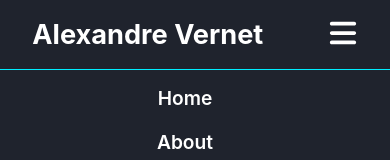
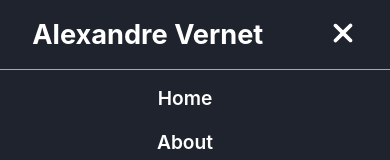
Before and after one commit to Alexandre-Vernet/portfolio, a React (Create React App) app: page / in a window 390 px wide. Both pictures are taken after a click on the element 342 px from the left and 34 px from the top of the page. Shown: the top 160 px of the page. Built offline with nearby package versions, Linux system fonts and the light colour scheme.

Commit message:
feat(responsive): Add XMark icon

```diff
--- a/src/components/Header/Header.js
+++ b/src/components/Header/Header.js
@@ -5,11 +5,13 @@ import { useTranslation } from "react-i18next";
 import i18next from "i18next";
 import fr from "../../images/png/flags/fr.png";
 import en from "../../images/png/flags/en.png";
+import XMark from "../../images/svg/XMark";
 
 const Header = () => {
     const { t } = useTranslation('common');
     const [scrollPosition, setScrollPosition] = useState(0);
     const [width, setWidth] = useState(window.innerWidth);
+    const [responsiveMenu, setResponsiveMenu] = useState(false);
 
 
     useEffect(() => {
@@ -60,6 +62,7 @@ const Header = () => {
     }
 
     const toggleMenu = () => {
+        setResponsiveMenu(!responsiveMenu);
         const menu = document.querySelector('nav');
         menu.classList.toggle('active');
     }
@@ -67,6 +70,7 @@ const Header = () => {
     const closeMenu = () => {
         const menu = document.querySelector('nav');
         menu.classList.remove('active');
+        setResponsiveMenu(false);
     }
 
     return (
@@ -76,7 +80,9 @@ const Header = () => {
                 <div className="navbar-title-responsive">
                     <h1>{ t('my_name') }</h1>
                     <div className="bars" onClick={ toggleMenu }>
-                        <Bars/>
+                        {
+                            responsiveMenu ? <XMark/> : <Bars/>
+                        }
                     </div>
                 </div>
                 <nav>
--- a/src/components/Header/Header.scss
+++ b/src/components/Header/Header.scss
@@ -28,6 +28,10 @@ header {
                     width: 30px;
                     height: 30px;
                     filter: invert(100%) sepia(0%) saturate(7500%) hue-rotate(139deg) brightness(103%) contrast(105%);
+                }
+
+                &:hover {
+                    cursor: pointer;
                 }
             }
         }
--- /dev/null
+++ b/src/images/svg/XMark.js
@@ -0,0 +1,9 @@
+const XMark = () => (
+    <svg xmlns="http://www.w3.org/2000/svg"
+         viewBox="0 0 384 512">
+        <path
+            d="M342.6 150.6c12.5-12.5 12.5-32.8 0-45.3s-32.8-12.5-45.3 0L192 210.7 86.6 105.4c-12.5-12.5-32.8-12.5-45.3 0s-12.5 32.8 0 45.3L146.7 256 41.4 361.4c-12.5 12.5-12.5 32.8 0 45.3s32.8 12.5 45.3 0L192 301.3 297.4 406.6c12.5 12.5 32.8 12.5 45.3 0s12.5-32.8 0-45.3L237.3 256 342.6 150.6z"/>
+    </svg>
+)
+
+export default XMark;
```
